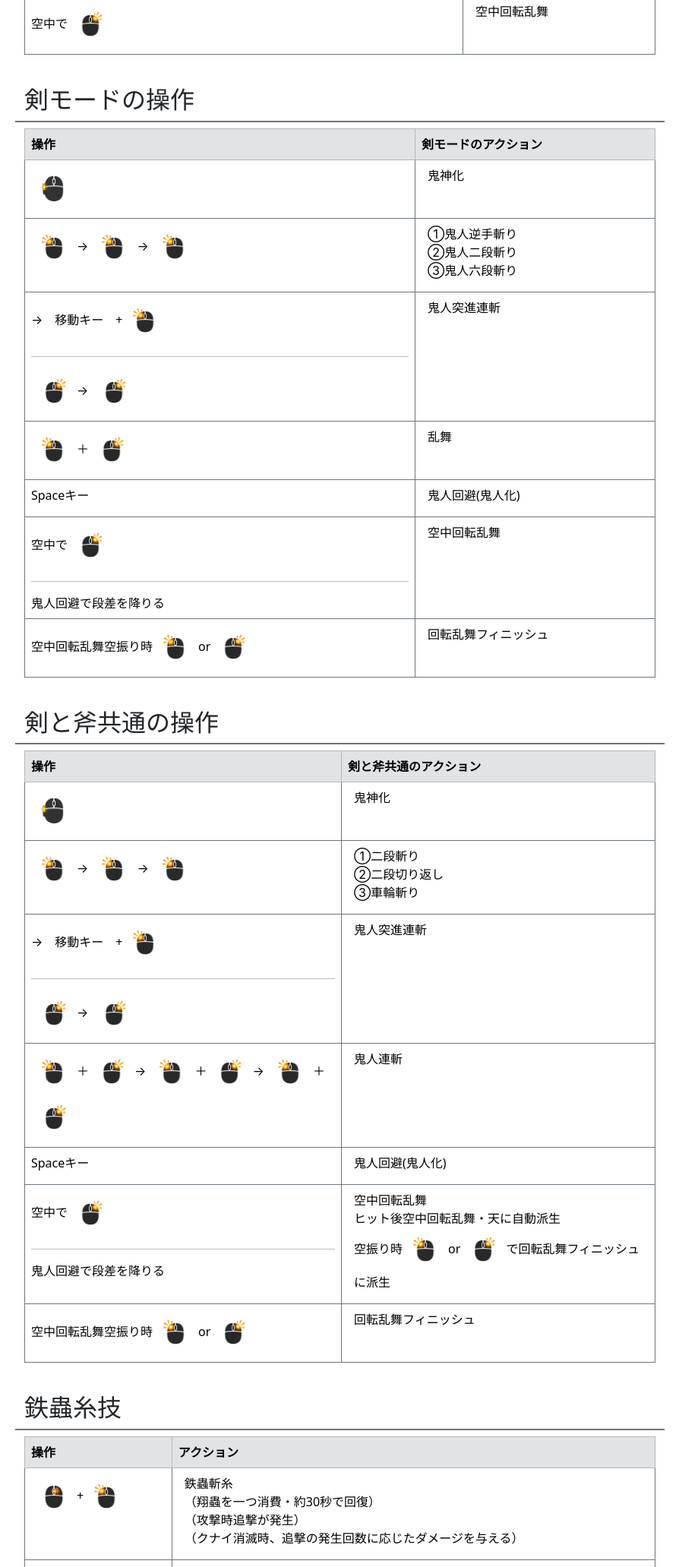
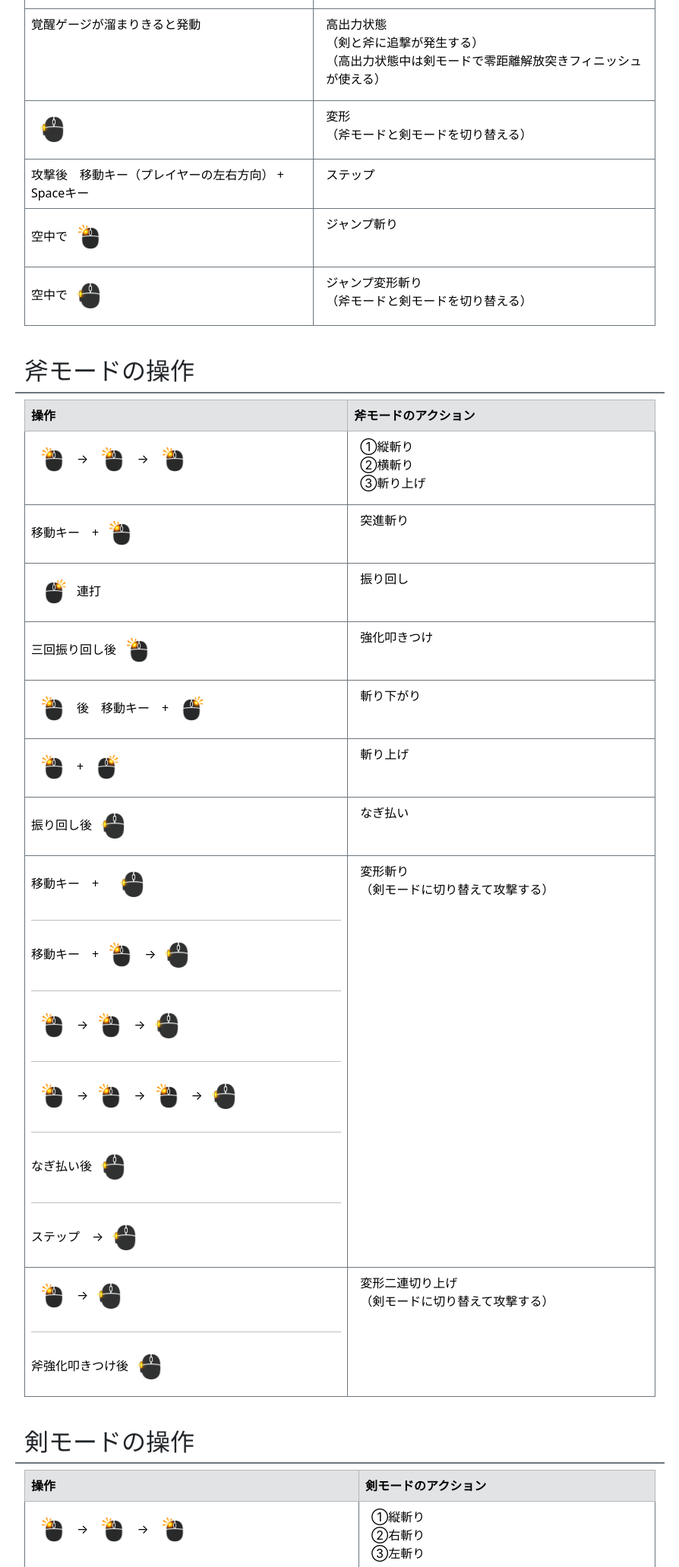
Before and after one commit to FURU0630/FURU0630.github.io, a plain HTML site: page final kadai/Surassyuakkusu.html in a window 1280 px wide. Shown: the part 591-2654 px from the top of the page at 76% size, without its empty margins (50-944 px from the left). Drawn offline with nearby package versions, Linux system fonts and the light colour scheme.

Commit message:
Update Surassyuakkusu.html

```diff
--- a/final kadai/Surassyuakkusu.html
+++ b/final kadai/Surassyuakkusu.html
@@ -44,6 +44,101 @@
             </div>
 
             <div class="col-12 pt-4  border-bottom border-2 border-secondary">
+              <h2>剣と斧共通の操作とゲージ</h2>
+            </div>
+
+            <div class="col-12 pt-2">
+              <table class="table table-bordered border-secondary">
+                <thead class="table-secondary ">
+                  <tr><th>操作</th><th>剣と斧共通のアクション</th></tr>
+                </thead>
+                <tbody>
+                  <tr>
+                    <td>
+                      納刀中と斧モード中で自動回復
+                      <hr>
+                      剣→斧への変形時回復
+                      <hr>
+                      スラッシュチャージャー使用時回復
+                      <hr>
+                      スラッシュゲージ半分以下で<img src="mouse-side1.png" width="60" height="60" alt="サイドボタン1">　（リロード）
+                    </td>
+                    <td>
+                      <div class="d-flex flex-column mb-2 px-2">
+                        <div>スラッシュゲージ</div>
+                        <div>（剣モードで攻撃する際に必要）</div>
+                        <div>（剣攻撃で消費される）</div>
+                        <div>（スラッシュゲージが無くなると強制的に斧モードになる）</div>
+                      </div>
+                    </td>
+                  </tr>
+                  <tr>
+                    <td>
+                      剣攻撃を当てると溜まる
+                    </td>
+                    <td>
+                      <div class="d-flex flex-column mb-2 px-2">
+                        <div>覚醒ゲージ</div>
+                        <div>（溜まると高出力状態になる）</div>
+                      </div>
+                    </td>
+                  </tr>
+                  <tr>
+                    <td>
+                      覚醒ゲージが溜まりきると発動
+                    </td>
+                    <td>
+                      <div class="d-flex flex-column mb-2 px-2">
+                        <div>高出力状態</div>
+                        <div>（剣と斧に追撃が発生する）</div>
+                        <div>（高出力状態中は剣モードで零距離解放突きフィニッシュが使える）</div>
+                      </div>
+                    </td>
+                  </tr>
+                  <tr>
+                    <td>
+                      <img src="mouse-side1.png" width="60" height="60" alt="サイドボタン1">
+                    </td>
+                    <td>
+                      <div class="d-flex flex-column mb-2 px-2">
+                        <div>変形</div>
+                        <div>（斧モードと剣モードを切り替える）</div>
+                      </div>
+                    </td>
+                  </tr>
+                  <tr>
+                    <td>
+                      攻撃後　移動キー（プレイヤーの左右方向） +　Spaceキー
+                    </td>
+                    <td>
+                      <div class="d-flex flex-column mb-2 px-2">ステップ</div>
+                    </td>
+                  </tr>
+                  <tr>
+                    <td>
+                      空中で<img src="mouse-left.png" width="60" height="60" alt="左クリック">
+                    </td>
+                    <td>
+                      <div class="d-flex flex-column mb-2 px-2">ジャンプ斬り</div>
+                    </td>
+                  </tr>
+                  <tr>
+                    <td>
+                      空中で<img src="mouse-side1.png" width="60" height="60" alt="サイドボタン1">
+                    </td>
+                    <td>
+                      <div class="d-flex flex-column mb-2 px-2">
+                        <div>ジャンプ変形斬り</div>
+                        <div>（斧モードと剣モードを切り替える）</div>
+                      </div>
+                    </td>
+                  </tr>
+                </tbody>
+              </table>
+            </div>
+
+
+            <div class="col-12 pt-4  border-bottom border-2 border-secondary">
               <h2>斧モードの操作</h2>
             </div>
 
@@ -61,45 +156,96 @@
                     </td>
                     <td>
                       <div class="d-flex flex-column mb-2 px-2">
-                        <div>①二段斬り</div>
-                        <div>②二段斬り返し</div>
-                        <div>③車輪斬り</div>
+                        <div>①縦斬り</div>
+                        <div>②横斬り</div>
+                        <div>③斬り上げ</div>
                       </div>
                     </td>
                   </tr>
                   <tr>
                     <td>
-                      <img src="mouse-right.png" width="60" height="60" alt="右クリック">→
-                      <img src="mouse-right.png" width="60" height="60" alt="右クリック">
+                      移動キー　+<img src="mouse-left.png" width="60" height="60" alt="左クリック">
+                    </td>
+                    <td>
+                      <div class="d-flex flex-column mb-2 px-2">突進斬り</div>
+                    </td>
+                  </tr>
+                  <tr>
+                    <td>
+                      <img src="mouse-right.png" width="60" height="60" alt="右クリック">連打
                     </td>
                     <td>
                       <div class="d-flex flex-column mb-2 px-2">
-                        <div>回転斬り連携</div>
+                        <div>振り回し</div>
                       </div>
                     </td>
                   </tr>
                   <tr>
                     <td>
-                      攻撃後 移動キー（プレイヤーの左右方向）　+<img src="mouse-left.png" width="60" height="60" alt="左クリック">
+                      三回振り回し後<img src="mouse-left.png" width="60" height="60" alt="左クリック">
                     </td>
                     <td>
-                      <div class="d-flex flex-column mb-2 px-2">旋回斬り</div>
+                      <div class="d-flex flex-column mb-2 px-2">
+                        <div>強化叩きつけ</div>
+                      </div>
                     </td>
                   </tr>
                   <tr>
                     <td>
-                      攻撃後 移動キー（プレイヤーの後ろ方向）　+<img src="mouse-left.png" width="60" height="60" alt="左クリック">
+                      <img src="mouse-left.png" width="60" height="60" alt="左クリック">後　移動キー　+<img src="mouse-right.png" width="60" height="60" alt="右クリック">
                     </td>
                     <td>
-                      <div class="d-flex flex-column mb-2 px-2">反転斬り</div>
+                      <div class="d-flex flex-column mb-2 px-2">斬り下がり</div>
                     </td>
                   </tr>
                   <tr>
                     <td>
-                      空中で<img src="mouse-right.png" width="60" height="60" alt="右クリック">
+                      <img src="mouse-left.png" width="60" height="60" alt="左クリック">+<img src="mouse-right.png" width="60" height="60" alt="右クリック">
                     </td>
                     <td>
-                      <div class="d-flex flex-column mb-2 px-2">空中回転乱舞</div>
+                      <div class="d-flex flex-column mb-2 px-2">斬り上げ</div>
+                    </td>
+                  </tr>
+                  <tr>
+                    <td>
+                      振り回し後<img src="mouse-side1.png" width="60" height="60" alt="サイドボタン1">
+                    </td>
+                    <td>
+                      <div class="d-flex flex-column mb-2 px-2">なぎ払い</div>
+                    </td>
+                  </tr>
+                  <tr>
+                    <td>
+                      移動キー　+　<img src="mouse-side1.png" width="60" height="60" alt="サイドボタン1">
+                      <hr>
+                      移動キー　+<img src="mouse-left.png" width="60" height="60" alt="左クリック">→<img src="mouse-side1.png" width="60" height="60" alt="サイドボタン1">
+                      <hr>
+                      <img src="mouse-left.png" width="60" height="60" alt="左クリック">→<img src="mouse-left.png" width="60" height="60" alt="左クリック">→<img src="mouse-side1.png" width="60" height="60" alt="サイドボタン1">
+                      <hr>
+                      <img src="mouse-left.png" width="60" height="60" alt="左クリック">→<img src="mouse-left.png" width="60" height="60" alt="左クリック">→<img src="mouse-left.png" width="60" height="60" alt="左クリック">→<img src="mouse-side1.png" width="60" height="60" alt="サイドボタン1">
+                      <hr>
+                      なぎ払い後<img src="mouse-side1.png" width="60" height="60" alt="サイドボタン1">
+                      <hr>
+                      ステップ　→<img src="mouse-side1.png" width="60" height="60" alt="サイドボタン1">
+                    </td>
+                    <td>
+                      <div class="d-flex flex-column mb-2 px-2">
+                        <div>変形斬り</div>
+                        <div>（剣モードに切り替えて攻撃する）</div>
+                      </div>
+                    </td>
+                  </tr>
+                  <tr>
+                    <td>
+                      <img src="mouse-left.png" width="60" height="60" alt="左クリック">→<img src="mouse-side1.png" width="60" height="60" alt="サイドボタン1">
+                      <hr>
+                      斧強化叩きつけ後<img src="mouse-side1.png" width="60" height="60" alt="サイドボタン1">
+                    </td>
+                    <td>
+                      <div class="d-flex flex-column mb-2 px-2">
+                        <div>変形二連切り上げ</div>
+                        <div>（剣モードに切り替えて攻撃する）</div>
+                      </div>
                     </td>
                   </tr>
                 </tbody>
@@ -119,74 +265,107 @@
                 <tbody>
                   <tr>
                     <td>
-                      <img src="mouse-side1.png" width="60" height="60" alt="サイドボタン1">
-                    </td>
-                    <td>
-                      <div class="d-flex flex-column mb-2 px-2">鬼神化</div>
-                    </td>
-                  </tr>
-                  <tr>
-                    <td>
                       <img src="mouse-left.png" width="60" height="60" alt="左クリック">→
                       <img src="mouse-left.png" width="60" height="60" alt="左クリック">→
                       <img src="mouse-left.png" width="60" height="60" alt="左クリック">
                     </td>
                     <td>
                       <div class="d-flex flex-column mb-2 px-2">
-                        <div>①鬼人逆手斬り</div>
-                        <div>②鬼人二段斬り</div>
-                        <div>③鬼人六段斬り</div>
+                        <div>①縦斬り</div>
+                        <div>②右斬り</div>
+                        <div>③左斬り</div>
                       </div>
                     </td>
                   </tr>
                   <tr>
                     <td>
-                      →　移動キー　+<img src="mouse-left.png" width="60" height="60" alt="左クリック">
-                      <hr>
-                      <img src="mouse-right.png" width="60" height="60" alt="右クリック">→
-                      <img src="mouse-right.png" width="60" height="60" alt="右クリック">
+                      <img src="mouse-left.png" width="60" height="60" alt="左クリック">→　移動キー（プレイヤーの後ろ方向）+<img src="mouse-side1.png" width="60" height="60" alt="サイドボタン1">
                     </td>
                     <td>
                       <div class="d-flex flex-column mb-2 px-2">
-                        <div>鬼人突進連斬</div>
+                        <div>変形斬り下がり</div>
+                        <div>（斧モードに切り替えて攻撃する）</div>
                       </div>
                     </td>
                   </tr>
                   <tr>
                     <td>
-                      <img src="mouse-left.png" width="60" height="60" alt="左クリック">＋<img src="mouse-right.png" width="60" height="60" alt="右クリック">
+                      <img src="mouse-right.png" width="60" height="60" alt="右クリック">→<img src="mouse-right.png" width="60" height="60" alt="右クリック">
                     </td>
                     <td>
                       <div class="d-flex flex-column mb-2 px-2">
-                        <div>乱舞</div>
+                        <div>①二連斬り</div>
+                        <div>②飛天連撃</div>
                       </div>
                     </td>
                   </tr>
                   <tr>
                     <td>
-                      Spaceキー
+                      <img src="mouse-left.png" width="60" height="60" alt="左クリック">+<img src="mouse-right.png" width="60" height="60" alt="右クリック">→<img src="mouse-left.png" width="60" height="60" alt="左クリック">連打
                     </td>
                     <td>
-                      <div class="d-flex flex-column mb-2 px-2">鬼人回避(鬼人化)</div>
+                      <div class="d-flex flex-column mb-2 px-2">
+                        <div>属性解放突き</div>
+                        <div>【高出力状態】で零距離解放突きフィニッシュに変化</div>
+                      </div>
                     </td>
                   </tr>
                   <tr>
                     <td>
-                      空中で<img src="mouse-right.png" width="60" height="60" alt="右クリック">
-                      <hr>
-                      鬼人回避で段差を降りる
+                      属性解放突き中　移動キー（プレイヤーの後ろ方向）+<img src="mouse-left.png" width="60" height="60" alt="左クリック">
                     </td>
                     <td>
-                      <div class="d-flex flex-column mb-2 px-2">空中回転乱舞</div>
+                      <div class="d-flex flex-column mb-2 px-2">簡易属性解放フィニッシュ</div>
                     </td>
                   </tr>
                   <tr>
                     <td>
-                      空中回転乱舞空振り時<img src="mouse-left.png" width="60" height="60" alt="左クリック">or<img src="mouse-right.png" width="60" height="60" alt="右クリック">
+                      空中で<img src="mouse-side1.png" width="60" height="60" alt="サイドボタン1">
                     </td>
                     <td>
                       <div class="d-flex flex-column mb-2 px-2">
-                        <div>回転乱舞フィニッシュ</div>
+                        <div>空中変形斬り</div>
+                        <div>（斧モードに切り替えて攻撃する）</div>
+                      </div>
+                    </td>
+                  </tr>
+                  <tr>
+                    <td>
+                      空中で<img src="mouse-left.png" width="60" height="60" alt="左クリック">+<img src="mouse-right.png" width="60" height="60" alt="右クリック">
+                    </td>
+                    <td>
+                      <div class="d-flex flex-column mb-2 px-2">空中属性解放突き</div>
+                    </td>
+                  </tr>
+                  <tr>
+                    <td>
+                      移動キー　+　<img src="mouse-side1.png" width="60" height="60" alt="サイドボタン1">
+                      <hr>
+                      <img src="mouse-left.png" width="60" height="60" alt="左クリック">→<img src="mouse-side1.png" width="60" height="60" alt="サイドボタン1">
+                      <hr>
+                      <img src="mouse-left.png" width="60" height="60" alt="左クリック">→<img src="mouse-left.png" width="60" height="60" alt="左クリック">→<img src="mouse-side1.png" width="60" height="60" alt="サイドボタン1">
+                      <hr>
+                      <img src="mouse-left.png" width="60" height="60" alt="左クリック">→<img src="mouse-left.png" width="60" height="60" alt="左クリック">→<img src="mouse-left.png" width="60" height="60" alt="左クリック">→<img src="mouse-side1.png" width="60" height="60" alt="サイドボタン1">
+                      <hr>
+                      ステップ　→<img src="mouse-side1.png" width="60" height="60" alt="サイドボタン1">
+                    </td>
+                    <td>
+                      <div class="d-flex flex-column mb-2 px-2">
+                        <div>変形斬り</div>
+                        <div>（斧モードに切り替えて攻撃する）</div>
+                      </div>
+                    </td>
+                  </tr>
+                  <tr>
+                    <td>
+                      <img src="mouse-right.png" width="60" height="60" alt="右クリック">→<img src="mouse-side1.png" width="60" height="60" alt="サイドボタン1">
+                      <hr>
+                      <img src="mouse-right.png" width="60" height="60" alt="右クリック">→<img src="mouse-right.png" width="60" height="60" alt="右クリック">→<img src="mouse-side1.png" width="60" height="60" alt="サイドボタン1">
+                    </td>
+                    <td>
+                      <div class="d-flex flex-column mb-2 px-2">
+                        <div>斧振り回し変形斬り</div>
+                        <div>（斧モードに切り替えて攻撃する）</div>
                       </div>
                     </td>
                   </tr>
@@ -194,99 +373,6 @@
               </table>
             </div>
 
-
-            <div class="col-12 pt-4  border-bottom border-2 border-secondary">
-              <h2>剣と斧共通の操作</h2>
-            </div>
-
-            <div class="col-12 pt-2">
-              <table class="table table-bordered border-secondary">
-                <thead class="table-secondary ">
-                  <tr><th>操作</th><th>剣と斧共通のアクション</th></tr>
-                </thead>
-                <tbody>
-                  <tr>
-                    <td>
-                      <img src="mouse-side1.png" width="60" height="60" alt="サイドボタン1">
-                    </td>
-                    <td>
-                      <div class="d-flex flex-column mb-2 px-2">鬼神化</div>
-                    </td>
-                  </tr>
-                  <tr>
-                    <td>
-                      <img src="mouse-left.png" width="60" height="60" alt="左クリック">→
-                      <img src="mouse-left.png" width="60" height="60" alt="左クリック">→
-                      <img src="mouse-left.png" width="60" height="60" alt="左クリック">
-                    </td>
-                    <td>
-                      <div class="d-flex flex-column mb-2 px-2">
-                        <div>①二段斬り</div>
-                        <div>②二段切り返し</div>
-                        <div>③車輪斬り</div>
-                      </div>
-                    </td>
-                  </tr>
-                  <tr>
-                    <td>
-                      →　移動キー　+<img src="mouse-left.png" width="60" height="60" alt="左クリック">
-                      <hr>
-                      <img src="mouse-right.png" width="60" height="60" alt="右クリック">→
-                      <img src="mouse-right.png" width="60" height="60" alt="右クリック">
-                    </td>
-                    <td>
-                      <div class="d-flex flex-column mb-2 px-2">
-                        <div>鬼人突進連斬</div>
-                      </div>
-                    </td>
-                  </tr>
-                  <tr>
-                    <td>
-                      <img src="mouse-left.png" width="60" height="60" alt="左クリック">＋<img src="mouse-right.png" width="60" height="60" alt="右クリック">→
-                      <img src="mouse-left.png" width="60" height="60" alt="左クリック">＋<img src="mouse-right.png" width="60" height="60" alt="右クリック">→
-                      <img src="mouse-left.png" width="60" height="60" alt="左クリック">＋<img src="mouse-right.png" width="60" height="60" alt="右クリック">
-                    </td>
-                    <td>
-                      <div class="d-flex flex-column mb-2 px-2">
-                        <div>鬼人連斬</div>
-                      </div>
-                    </td>
-                  </tr>
-                  <tr>
-                    <td>
-                      Spaceキー
-                    </td>
-                    <td>
-                      <div class="d-flex flex-column mb-2 px-2">鬼人回避(鬼人化)</div>
-                    </td>
-                  </tr>
-                  <tr>
-                    <td>
-                      空中で<img src="mouse-right.png" width="60" height="60" alt="右クリック">
-                      <hr>
-                      鬼人回避で段差を降りる
-                    </td>
-                    <td>
-                      <div class="d-flex flex-column mb-2 px-2">
-                        <div>空中回転乱舞</div>
-                        <div>ヒット後空中回転乱舞・天に自動派生</div>
-                        <div>空振り時<img src="mouse-left.png" width="60" height="60" alt="左クリック">or<img src="mouse-right.png" width="60" height="60" alt="右クリック">で回転乱舞フィニッシュに派生</div>
-                      </div>
-                    </td>
-                  </tr>
-                  <tr>
-                    <td>
-                      空中回転乱舞空振り時<img src="mouse-left.png" width="60" height="60" alt="左クリック">or<img src="mouse-right.png" width="60" height="60" alt="右クリック">
-                    </td>
-                    <td>
-                      <div class="d-flex flex-column mb-2 px-2">
-                        <div>回転乱舞フィニッシュ</div>
-                      </div>
-                    </td>
-                  </tr>
-                </tbody>
-              </table>
-            </div>
 
             <div class="col-12 pt-4  border-bottom border-2 border-secondary">
               <h2>鉄蟲糸技</h2>
@@ -304,10 +390,9 @@
                     </td>
                     <td>
                       <div class="d-flex flex-column mb-2 px-2">
-                        <div>鉄蟲斬糸</div>
-                        <div>（翔蟲を一つ消費・約30秒で回復）</div>
-                        <div>（攻撃時追撃が発生）</div>
-                        <div>（クナイ消滅時、追撃の発生回数に応じたダメージを与える）</div>
+                        <div>金剛連斧</div>
+                        <div>（翔蟲を一つ消費・約12秒で回復）</div>
+                        <div>（発動中アーマー付与）</div>
                       </div>
                     </td>
                   </tr>
@@ -317,9 +402,9 @@
                     </td>
                     <td>
                       <div class="d-flex flex-column mb-2 px-2">
-                        <div>朧翔け</div>
-                        <div>（翔蟲を一つ消費・約15秒で回復）</div>
-                        <div>（ジャスト回避可能）</div>
+                        <div>スラッシュチャージャー</div>
+                        <div>（翔蟲を一つ消費・約17秒で回復）</div>
+                        <div>（スラッシュゲージが回復+7秒間減らない）</div>
                       </div>
                     </td>
                   </tr>
```
